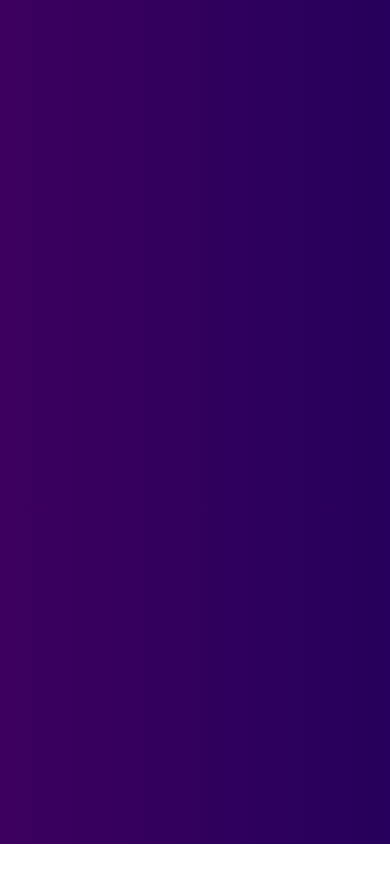
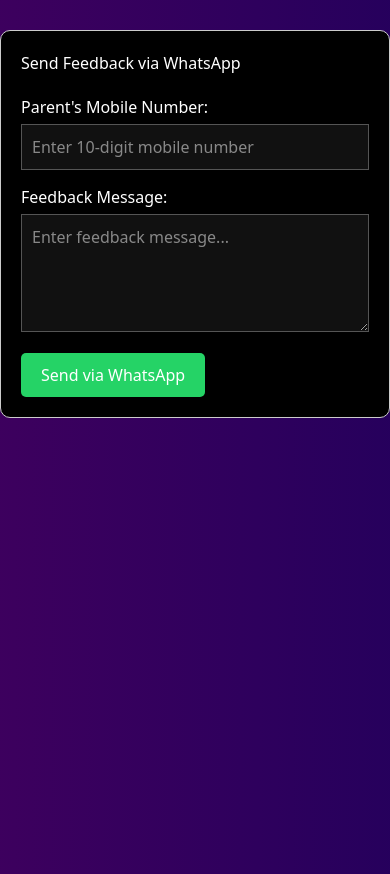
Before and after one commit to Harsh882002/kitsreviews, a React (Vite) app: page /sendfeedback/1 in a window 390 px wide. Before the commit this address had no page. Before the commit the page ends 844 px from the top, so only its background shows below. Built offline with nearby package versions, Linux system fonts and the light colour scheme; no server answers; the database is empty; the HTML template or start-up script is replaced by a standard one.

Commit message:
add phone and mail

```diff
--- a/src/App.jsx
+++ b/src/App.jsx
@@ -1,5 +1,6 @@
  import { BrowserRouter } from "react-router"
 import { RoutingComponent } from "./router/RoutingComponent"
+import SendFeedBack from "./admin/pages/SendFeedBack"
 
 
 
@@ -10,6 +11,8 @@
     <BrowserRouter>
     <RoutingComponent />
     </BrowserRouter>
+
+
     </>
   )
 }
--- a/src/admin/pages/AdminDashboard.jsx
+++ b/src/admin/pages/AdminDashboard.jsx
@@ -19,6 +19,7 @@
   const [selectedStudent, setSelectedStudent] = useState(null);
   const [teacherStudents, setTeacherStudents] = useState([]);
   const [selectedTeacher, setSelectedTeacher] = useState(null);
+  const [showOptions,setShowOptions] = useState(null);
 
   const navigate = useNavigate();
   const fetchStudentsData = async () => {
@@ -82,6 +83,12 @@
     return result;
   };
 
+
+
+  //function that to send message via whatsapp
+  const handleSendWhatsApp = (studentId) =>{
+    navigate(`/sendfeedback/${studentId}`)
+  }
 
 
   const fetchStudentReviews = async (studentName) => {
@@ -261,6 +268,7 @@
     <td className="p-3 border border-white/20">{s.email}</td>
 
     <td className="p-3 border border-white/20 flex flex-col sm:flex-row gap-2">
+
       <button
         className="bg-blue-500 hover:bg-blue-600 text-white px-4 py-1 rounded text-sm w-full sm:w-auto"
         onClick={() => fetchStudentReviews(s.name)}
@@ -274,10 +282,38 @@
       >
         See Details
       </button>
+
+      {/* 🟨 Send Feedback Button */}
+      {/* <div className="relative w-full sm:w-auto">
+        <button
+          onClick={() => setShowOptions(s.id === showOptions ? null : s.id)}
+          className="bg-yellow-500 hover:bg-yellow-600 text-white px-4 py-1 rounded text-sm w-full sm:w-auto"
+        >
+          Send Feedback
+        </button>
+
+        {showOptions === s.id && (
+          <div className="absolute z-10 mt-2 flex flex-col gap-1 bg-gray-900 p-2 rounded shadow-md border border-white/20">
+            <button
+              onClick={() => handleSendWhatsApp(s.id)}
+              className="bg-green-600 hover:bg-green-700 text-white px-3 py-1 rounded text-sm"
+            >
+              WhatsApp
+            </button>
+            <button
+              // onClick={() => handleSendGmail(s)}
+              className="bg-red-600 hover:bg-red-700 text-white px-3 py-1 rounded text-sm"
+            >
+              Gmail
+            </button>
+          </div>
+        )}
+      </div> */}
+
     </td>
-
   </tr>
 ))}
+
               </tbody>
             </table>
           </div>
--- /dev/null
+++ b/src/admin/pages/SendFeedBack.jsx
@@ -0,0 +1,124 @@
+import React, { useEffect, useState } from 'react';
+import { useParams } from 'react-router';
+import { getFirestore, doc, getDoc } from 'firebase/firestore';
+
+const SendFeedBack = () => {
+  const [phone, setPhone] = useState('');
+  const [message, setMessage] = useState('');
+  const [student, setStudent] = useState(null);
+  const [loading, setLoading] = useState(true);
+
+  const { studentId } = useParams();
+  console.log(student)
+
+  useEffect(() => {
+    const fetchStudentData = async () => {
+      try {
+        const db = getFirestore();
+        const docRef = doc(db, 'users', studentId);
+        const docSnap = await getDoc(docRef);
+
+        if (docSnap.exists()) {
+          const data = docSnap.data();
+          setStudent(data);
+          // if (data.phone) setPhone(data.phone); // prefill phone
+          // if (data.feedback) setMessage(data.feedback); // prefill feedback
+        } else {
+          console.log('No such student!');
+        }
+      } catch (error) {
+        console.error('Error fetching student data:', error);
+      } finally {
+        setLoading(false);
+      }
+    };
+
+    fetchStudentData();
+  }, [studentId]);
+
+  const sendMessage = () => {
+    if (!phone || !message) {
+      alert('Please fill in all fields');
+      return;
+    }
+
+    const trimmedPhone = phone.replace(/\D/g, '');
+    if (trimmedPhone.length !== 10) {
+      alert('Please enter a valid 10-digit Indian mobile number');
+      return;
+    }
+
+    const fullPhone = `91${trimmedPhone}`;
+    const encodedMessage = encodeURIComponent(message);
+    const url = `https://wa.me/${fullPhone}?text=${encodedMessage}`;
+    window.open(url, '_blank');
+  };
+
+  if (loading) return <p style={{ color: '#fff', textAlign: 'center' }}>Loading student data...</p>;
+
+  return (
+    <div
+      style={{
+        maxWidth: '400px',
+        margin: '30px auto',
+        padding: '20px',
+        border: '1px solid #ccc',
+        borderRadius: '10px',
+        backgroundColor: '#000',
+        color: '#fff'
+      }}
+    >
+      <h2 style={{ marginBottom: '20px' }}>Send Feedback via WhatsApp</h2>
+
+      <label>Parent's Mobile Number:</label>
+      <input
+        type="text"
+        value={phone}
+        onChange={(e) => setPhone(e.target.value)}
+        placeholder="Enter 10-digit mobile number"
+        style={{
+          width: '100%',
+          padding: '10px',
+          marginBottom: '15px',
+          marginTop: '5px',
+          backgroundColor: '#111',
+          color: '#fff',
+          border: '1px solid #555'
+        }}
+      />
+
+      <label>Feedback Message:</label>
+      <textarea
+        value={message}
+        onChange={(e) => setMessage(e.target.value)}
+        placeholder="Enter feedback message..."
+        rows="4"
+        style={{
+          width: '100%',
+          padding: '10px',
+          marginBottom: '15px',
+          marginTop: '5px',
+          backgroundColor: '#111',
+          color: '#fff',
+          border: '1px solid #555'
+        }}
+      />
+
+      <button
+        onClick={sendMessage}
+        style={{
+          padding: '10px 20px',
+          backgroundColor: '#25D366',
+          color: '#fff',
+          border: 'none',
+          borderRadius: '5px',
+          cursor: 'pointer'
+        }}
+      >
+        Send via WhatsApp
+      </button>
+    </div>
+  );
+};
+
+export default SendFeedBack;
--- a/src/router/RoutingComponent.jsx
+++ b/src/router/RoutingComponent.jsx
@@ -13,6 +13,7 @@
 import ForgetPassword from "../ForgetPassword"
 import StudentDetails from "../admin/pages/StudentDetails"
 import UpdateStudentForm from "../student/pages/UpdateStudent"
+import SendFeedBack from "../admin/pages/SendFeedBack"
 
 export const RoutingComponent = () => {
     return (
@@ -108,6 +109,12 @@
                 }
             />
 
+            <Route
+                path="/sendfeedback/:studentId"
+                element={
+                    <SendFeedBack />
+                }
+            />
 
             <Route
                 path="/not-authorized"
--- a/src/student/pages/UpdateStudent.jsx
+++ b/src/student/pages/UpdateStudent.jsx
@@ -1,5 +1,3 @@
-// src/components/student/UpdateStudentForm.jsx
-
 import React, { useEffect, useState } from 'react';
 import { useParams, useNavigate } from 'react-router';
 import { doc, getDoc, updateDoc } from 'firebase/firestore';
@@ -66,6 +64,34 @@
           </div>
         ))}
 
+        {/* New field: Parent's Phone */}
+        <div className="mb-4">
+          <label className="block mb-1">Parent's Phone Number</label>
+          <input
+            type="text"
+            name="phone"
+            value={student.phone || ''}
+            onChange={handleChange}
+            placeholder="10-digit mobile number"
+            className="w-full p-2 rounded bg-white/20 border border-white/30 text-white"
+            required
+          />
+        </div>
+
+        {/* New field: Parent's Email */}
+        <div className="mb-4">
+          <label className="block mb-1">Parent's Email</label>
+          <input
+            type="email"
+            name="parentEmail"
+            value={student.parentEmail || ''}
+            onChange={handleChange}
+            placeholder="example@email.com"
+            className="w-full p-2 rounded bg-white/20 border border-white/30 text-white"
+            required
+          />
+        </div>
+
         <div className="text-center mt-6">
           <button
             type="submit"
```
Lines whose indentation alone changed are shown as unchanged.
